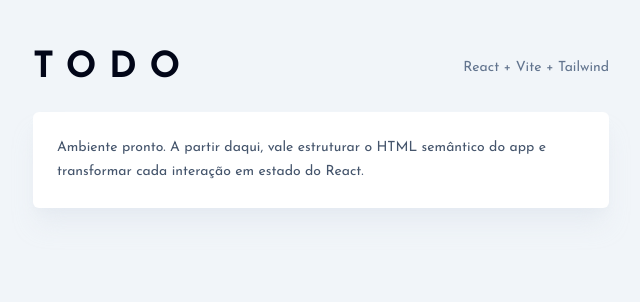
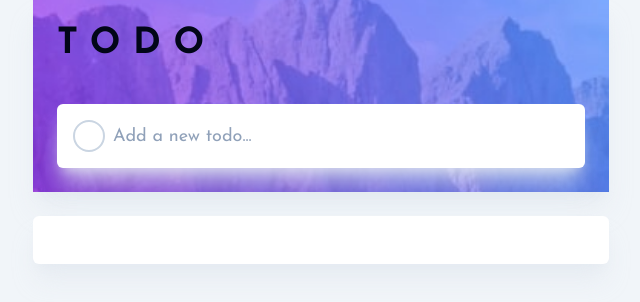
Before and after one commit to DanielMarques1404/todo-app, a React (Vite) app: page / in a window 1280 px wide. Shown: the top 302 px of the page, without its empty margins (319-959 px from the left). Built offline with nearby package versions, Linux system fonts and the light colour scheme.

Commit message:
Todo components - first commit

```diff
--- a/index.html
+++ b/index.html
@@ -3,7 +3,7 @@
   <head>
     <meta charset="UTF-8" />
     <meta name="viewport" content="width=device-width, initial-scale=1.0" />
-    <link rel="icon" type="image/png" sizes="32x32" href="./images/favicon-32x32.png" />
+    <link rel="icon" type="image/png" sizes="32x32" href="/favicon-32x32.png" />
     <title>Frontend Mentor | Todo app</title>
   </head>
   <body>
--- a/src/App.tsx
+++ b/src/App.tsx
@@ -1,16 +1,28 @@
+import { useState } from "react";
+import { Header } from "./components/Header";
+import type { TodoItemType } from "./types";
+import { TodoList } from "./components/TodoList";
+
 export function App() {
+  const [items, setItems] = useState<TodoItemType[]>([]);
+
+  const createTodo = (label: string) => {
+    setItems((currentItems) => [
+      ...currentItems,
+      {
+        id: crypto.randomUUID(),
+        label,
+        completed: false,
+      },
+    ]);
+  };
+
   return (
-    <main className="min-h-screen bg-slate-100 px-6 py-12 text-slate-950 dark:bg-slate-950 dark:text-white">
+    <main className="min-h-screen bg-slate-100 text-slate-950 dark:bg-slate-950 dark:text-white">
       <section className="mx-auto flex max-w-xl flex-col gap-6">
-        <div className="flex items-center justify-between">
-          <h1 className="text-4xl font-bold uppercase tracking-[0.35em]">Todo</h1>
-          <span className="text-sm text-slate-500 dark:text-slate-400">React + Vite + Tailwind</span>
-        </div>
-
+        <Header onCreateTodo={createTodo} />
         <div className="rounded-md bg-white p-6 shadow-xl shadow-slate-200/70 dark:bg-slate-900 dark:shadow-black/20">
-          <p className="text-sm leading-6 text-slate-600 dark:text-slate-300">
-            Ambiente pronto. A partir daqui, vale estruturar o HTML semântico do app e transformar cada interação em estado do React.
-          </p>
+          <TodoList items={items} onRemoveItem={(id) => setItems(items.filter((item) => item.id !== id))} />
         </div>
       </section>
     </main>
--- /dev/null
+++ b/src/components/Header.tsx
@@ -0,0 +1,14 @@
+import { TodoInput } from "./TodoInput";
+
+type HeaderProps = {
+    onCreateTodo: (label: string) => void;
+}
+
+export const Header = ({ onCreateTodo }: HeaderProps) => {
+    return (
+        <header className="flex flex-col items-start justify-between w-full bg-[url('/assets/images/bg-mobile-light.jpg')] bg-cover bg-center bg-no-repeat p-6 shadow-xl shadow-slate-200/70 dark:bg-[url('/assets/images/bg-desktop-dark.jpg')] dark:shadow-black/20 h-48">
+            <h1 className="text-4xl font-bold uppercase tracking-[0.35em]">Todo</h1>
+            <TodoInput onCreate={onCreateTodo} />
+        </header>
+    );
+}
--- /dev/null
+++ b/src/components/TodoInput.tsx
@@ -0,0 +1,27 @@
+type TodoInputProps = {
+  onCreate: (label: string) => void;
+};
+
+export const TodoInput = ({ onCreate }: TodoInputProps) => {
+  const createTodo = (formData: FormData) => {
+    const label = formData.get("todo")?.toString().trim();
+
+    if (!label) return;
+
+    onCreate(label);
+  };
+
+  return (
+    <div className="flex items-center rounded-md bg-white p-4 gap-2 shadow-xl shadow-slate-200/70 dark:bg-slate-900 dark:shadow-black/20 w-full">
+      <div className="rounded-full w-8 h-8 border-2 border-slate-300 dark:border-slate-600"></div>
+      <form action={createTodo}>
+        <input
+          name="todo"
+          type="text"
+          placeholder="Add a new todo..."
+          className="bg-transparent text-slate-600 placeholder:text-slate-400 focus:outline-none dark:text-white dark:placeholder:text-slate-500"
+        />
+      </form>
+    </div>
+  );
+};
--- /dev/null
+++ b/src/components/TodoItem.tsx
@@ -0,0 +1,45 @@
+import { useState } from "react";
+import type { TodoItemType } from "../types";
+import { CompleteTodoButton } from "./ui/CompleteTodoButton";
+import { cn } from "../utils/cn";
+
+type TodoItemProps = {
+  item: TodoItemType;
+  onRemove: (id: string) => void;
+};
+
+export const TodoItem = ({ item, onRemove }: TodoItemProps) => {
+  const [isCompleted, setIsCompleted] = useState(item?.completed || false);
+
+  return (
+    <div className="flex items-center justify-between rounded-md bg-white p-4 shadow-xl shadow-slate-200/70 dark:bg-slate-900 dark:shadow-black/20 w-full">
+      <div className="flex items-center gap-4">
+        <CompleteTodoButton active={isCompleted} toggleComplete={() => setIsCompleted(!isCompleted)} />
+        <span className={cn("text-sm text-slate-700 dark:text-slate-300", isCompleted && "line-through")}>
+          {item.label}
+        </span>
+      </div>
+      {onRemove && (
+        <button
+          className="text-slate-400 hover:text-red-500 focus:outline-none"
+          onClick={() => onRemove(item.id)}
+        >
+          <svg
+            xmlns="http://www.w3.org/2000/svg"
+            className="h-5 w-5"
+            fill="none"
+            viewBox="0 0 24 24"
+            stroke="currentColor"
+          >
+            <path
+              strokeLinecap="round"
+              strokeLinejoin="round"
+              strokeWidth={2}
+              d="M6 18L18 6M6 6l12 12"
+            />
+          </svg>
+        </button>
+      )}
+    </div>
+  );
+};
--- /dev/null
+++ b/src/components/TodoList.tsx
@@ -0,0 +1,17 @@
+import type { TodoItemType } from "../types";
+import { TodoItem } from "./TodoItem";
+
+type TodoItemProps = {
+    items: TodoItemType[];
+    onRemoveItem: (id: string) => void;
+}
+
+export const TodoList = ({ items, onRemoveItem }: TodoItemProps) => {
+    return (
+        <div className="flex flex-col gap-4">
+            {items.map((item) => (
+                <TodoItem key={item.id} item={item} onRemove={onRemoveItem} />
+            ))}
+        </div>
+    );
+}
--- /dev/null
+++ b/src/components/ui/CompleteTodoButton.tsx
@@ -0,0 +1,28 @@
+import { useEffect, useState } from "react";
+import { cn } from "../../utils/cn";
+
+type CompleteTodoButtonProps = {
+  active: boolean;
+  toggleComplete: () => void;
+};
+
+export const CompleteTodoButton = ({
+  active,
+  toggleComplete,
+}: CompleteTodoButtonProps) => {
+  const [isCompleted, setIsCompleted] = useState(active);
+
+  useEffect(() => {
+    setIsCompleted(active);
+  }, [active]);
+
+  return (
+    <div
+      className={cn(
+        "rounded-full w-8 h-8 border-2 border-slate-300 dark:border-slate-600",
+        isCompleted && "bg-blue-300",
+      )}
+      onClick={toggleComplete}
+    ></div>
+  );
+};
--- a/src/index.css
+++ b/src/index.css
@@ -21,7 +21,7 @@
   --color-navy-950: hsl(235, 21%, 11%);
 }
 
-:root {
+/* :root {
   --check-background: linear-gradient(
     135deg,
     hsl(192, 100%, 67%),
@@ -50,7 +50,7 @@
 
     color-scheme: dark;
   }
-}
+} */
 
 *,
 *::before,
--- /dev/null
+++ b/src/types/index.ts
@@ -0,0 +1,5 @@
+export type TodoItemType = {
+    id: string;
+    label: string;
+    completed: boolean;
+}
```
